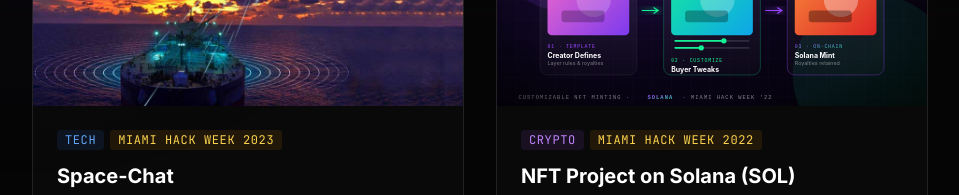
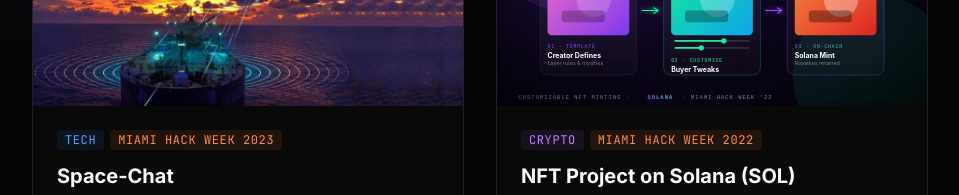
Before and after one commit to mtg-vox/bryantotty-site, a plain HTML site: page projects.html in a window 1280 px wide. Shown: the part 780-975 px from the top of the page, without its empty margins (160-1119 px from the left). Drawn offline with nearby package versions, Linux system fonts and the light colour scheme.

Commit message:
Change Miami Hack Week tag color from amber to orange

```diff
--- a/projects.html
+++ b/projects.html
@@ -94,7 +94,7 @@
                     <div class="p-6">
                         <div class="flex flex-wrap gap-1.5 mb-3">
                             <span class="text-xs font-medium px-2 py-0.5 rounded bg-blue-500/10 text-blue-400 font-['JetBrains_Mono'] tracking-wider">TECH</span>
-                            <span class="text-xs font-medium px-2 py-0.5 rounded bg-amber-500/10 text-amber-300 font-['JetBrains_Mono'] tracking-wider">MIAMI HACK WEEK 2023</span>
+                            <span class="text-xs font-medium px-2 py-0.5 rounded bg-orange-500/10 text-orange-400 font-['JetBrains_Mono'] tracking-wider">MIAMI HACK WEEK 2023</span>
                         </div>
                         <h2 class="text-xl font-bold mb-2 group-hover:text-glow transition-colors">Space-Chat</h2>
                         <p class="text-white/40 text-sm leading-relaxed">AI-powered oil tanker tracking dashboard integrating ChatGPT with geospatial data to uncover illicit trade activity. (Miami Hack Week 2023)</p>
@@ -109,7 +109,7 @@
                     <div class="p-6">
                         <div class="flex flex-wrap gap-1.5 mb-3">
                             <span class="text-xs font-medium px-2 py-0.5 rounded bg-purple-500/10 text-purple-400 font-['JetBrains_Mono'] tracking-wider">CRYPTO</span>
-                            <span class="text-xs font-medium px-2 py-0.5 rounded bg-amber-500/10 text-amber-300 font-['JetBrains_Mono'] tracking-wider">MIAMI HACK WEEK 2022</span>
+                            <span class="text-xs font-medium px-2 py-0.5 rounded bg-orange-500/10 text-orange-400 font-['JetBrains_Mono'] tracking-wider">MIAMI HACK WEEK 2022</span>
                         </div>
                         <h2 class="text-xl font-bold mb-2 group-hover:text-glow transition-colors">NFT Project on Solana (SOL)</h2>
                         <p class="text-white/40 text-sm leading-relaxed">Customizable NFT minting platform on the Solana blockchain with creator-defined templates. (Miami Hack Week 2022)</p>
```
